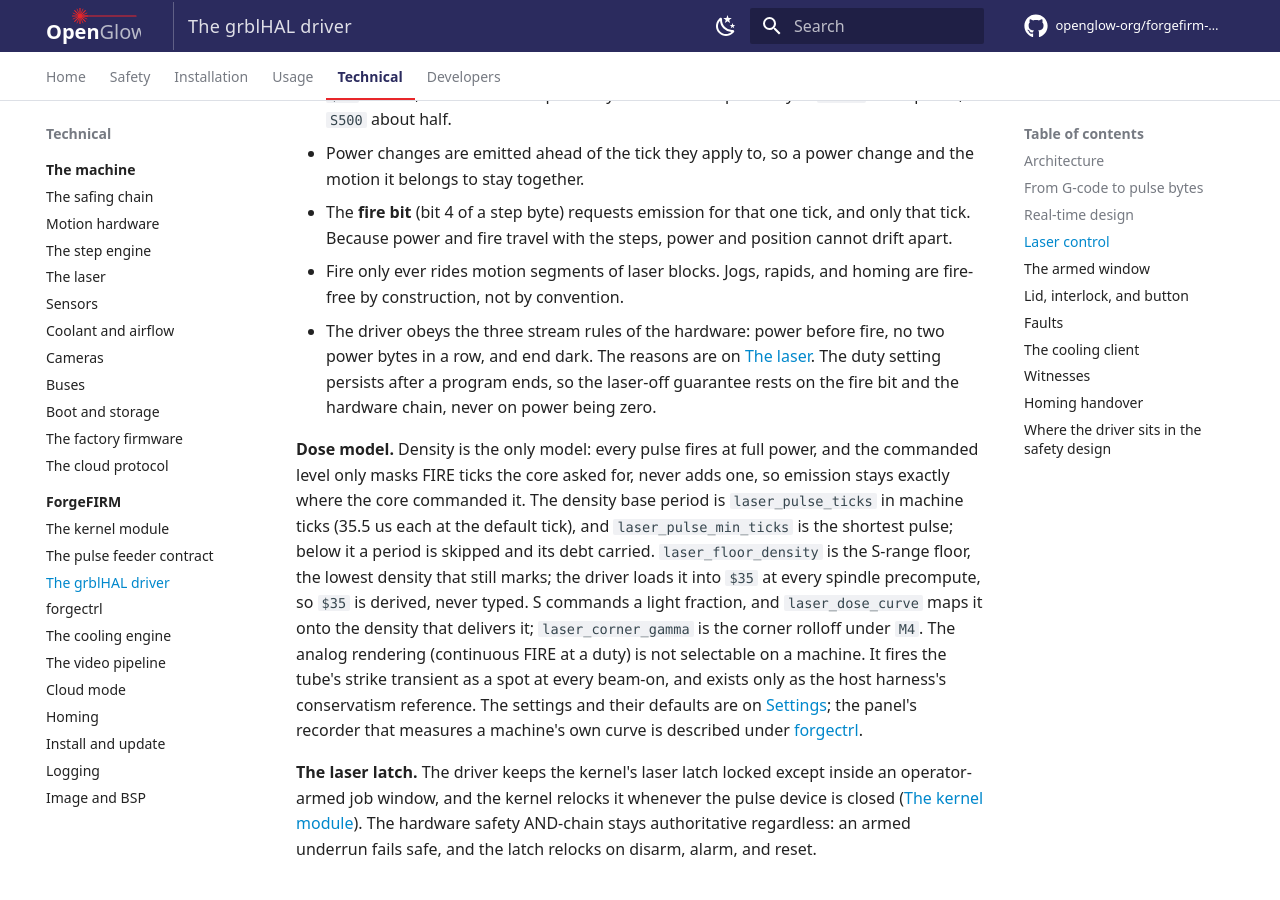
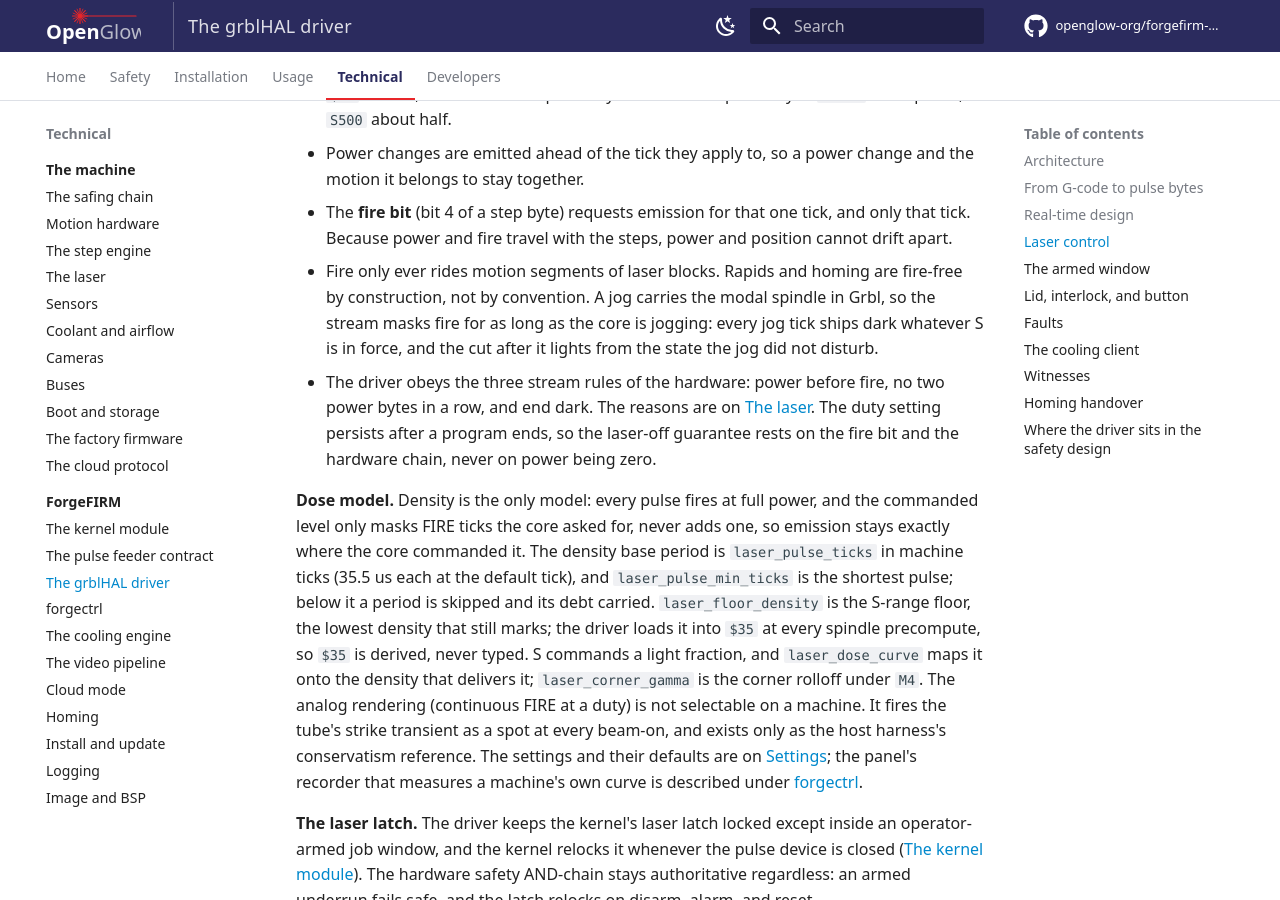
Before and after one commit to openglow-org/forgefirm-docs, an MkDocs documentation site: the page built from docs/technical/forgefirm/grblhal-driver.md, in a window 1280 px wide and 900 px high, scrolled down 2452 px. Built offline with MkDocs 1.6.1 and Material for MkDocs 9.7.7, drawn with Linux system fonts in a browser that asks for light colours; comment, search, counter and statistics services are not loaded.

Commit message:
laser: a jog is shipped dark by the stream, whatever the modal spindle says

```diff
--- a/docs/technical/forgefirm/grblhal-driver.md
+++ b/docs/technical/forgefirm/grblhal-driver.md
@@ -116,8 +116,11 @@ power onto the pulse stream's power bytes and fire bits:
 - The **fire bit** (bit 4 of a step byte) requests emission for that one
   tick, and only that tick. Because power and fire travel with the steps,
   power and position cannot drift apart.
-- Fire only ever rides motion segments of laser blocks. Jogs, rapids, and
-  homing are fire-free by construction, not by convention.
+- Fire only ever rides motion segments of laser blocks. Rapids and homing
+  are fire-free by construction, not by convention. A jog carries the modal
+  spindle in Grbl, so the stream masks fire for as long as the core is
+  jogging: every jog tick ships dark whatever S is in force, and the cut
+  after it lights from the state the jog did not disturb.
 - The driver obeys the three stream rules of the hardware: power before
   fire, no two power bytes in a row, and end dark. The reasons are on
   [The laser](../machine/laser.md). The duty setting persists after a
```
Also changed, not shown: docs/technical/machine/laser.md (+3 -2 lines), docs/usage/grbl-mode.md (+3 -2 lines).
